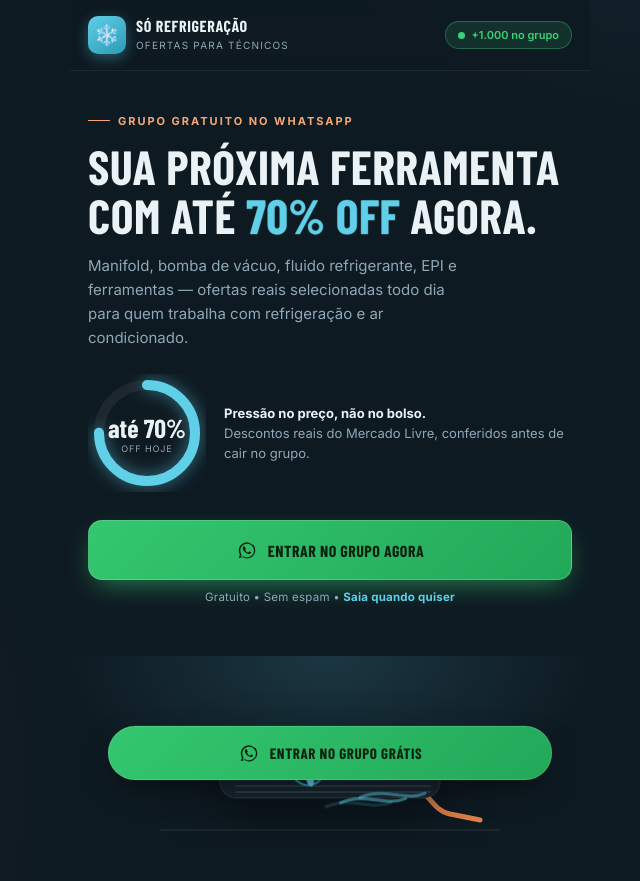
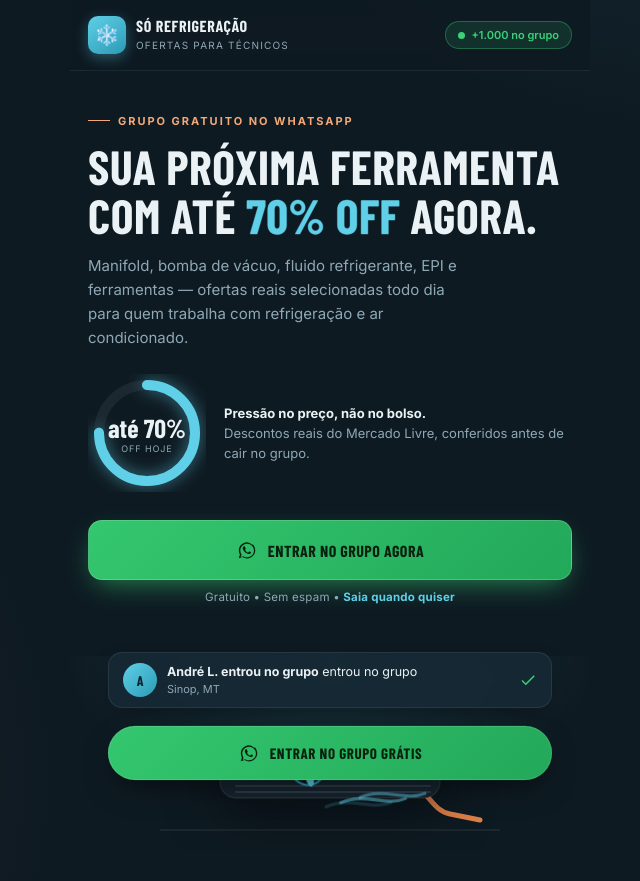
Before and after one commit to carlosmaximianoneto-debug/soregrigeracao, a plain HTML site: page index.html in a window 1280 px wide. Shown: the top 881 px of the page, without its empty margins (310-950 px from the left). Drawn offline with nearby package versions, Linux system fonts and the light colour scheme; a web font is replaced by a local one.

Commit message:
Add files via upload

```diff
--- a/index.html
+++ b/index.html
@@ -348,7 +348,45 @@
     50%{opacity:.25;}
   }
 
+  /* ===== JOIN TOAST ===== */
+  .join-toast{
+    position:fixed;
+    bottom:92px;left:50%;
+    transform:translate(-50%, 20px);
+    width:calc(100% - 36px);max-width:444px;
+    z-index:99;
+    display:flex;align-items:center;gap:10px;
+    background:rgba(22,41,53,0.92);
+    backdrop-filter:blur(10px);
+    border:1px solid rgba(255,255,255,0.08);
+    border-radius:14px;
+    padding:10px 14px;
+    box-shadow:0 10px 24px -10px rgba(0,0,0,0.5);
+    opacity:0;
+    pointer-events:none;
+    transition:opacity .35s ease, transform .35s ease;
+  }
+  .join-toast.show{
+    opacity:1;
+    transform:translate(-50%, 0);
+  }
+  .join-toast .av{
+    width:34px;height:34px;border-radius:50%;
+    background:linear-gradient(135deg,var(--ice),#2C9AB5);
+    display:flex;align-items:center;justify-content:center;
+    font-family:'Barlow Condensed',sans-serif;font-weight:800;font-size:14px;
+    color:#08222C;flex-shrink:0;
+  }
+  .join-toast .txt{font-size:12.5px;line-height:1.35;color:var(--text);}
+  .join-toast .txt b{font-weight:700;}
+  .join-toast .txt span{color:var(--muted);display:block;font-size:11px;margin-top:1px;}
+  .join-toast .check{
+    margin-left:auto;color:var(--green);flex-shrink:0;
+    width:18px;height:18px;
+  }
+
   @media (prefers-reduced-motion: reduce){
+    .join-toast{display:none;}
     .ac-fan, .ac-wave, .ac-led{animation:none !important; opacity:.7;}
     *{animation-duration:0.01ms !important;}
   }
@@ -396,7 +434,7 @@
       </div>
     </div>
 
-    <a class="cta-primary" href="https://chat.whatsapp.com/D4pPR1Ry3QZ3mHM55FTBEd" target="_blank" rel="noopener">
+    <a class="cta-primary" href="https://chat.whatsapp.com/CVohZEusfBUAjFgDaPwIQp" target="_blank" rel="noopener">
       <svg viewBox="0 0 24 24" fill="currentColor"><path d="M17.6 6.32A8.86 8.86 0 0 0 12.04 3.5c-4.95 0-8.96 4-8.96 8.95 0 1.58.42 3.12 1.21 4.46L3 21l4.2-1.25a8.94 8.94 0 0 0 4.83 1.4h.01c4.95 0 8.96-4 8.96-8.95 0-2.39-.93-4.64-2.4-6.32-.01-.01 0 0 0 0Zm-5.56 13.7h-.01a7.4 7.4 0 0 1-3.78-1.04l-.27-.16-2.8.83.84-2.73-.18-.28a7.42 7.42 0 0 1-1.14-3.96c0-4.1 3.34-7.44 7.45-7.44a7.4 7.4 0 0 1 5.27 2.18 7.39 7.39 0 0 1 2.18 5.26c0 4.1-3.35 7.44-7.46 7.34Zm4.08-5.58c-.22-.11-1.32-.65-1.53-.73-.2-.07-.35-.11-.5.11-.15.22-.57.73-.7.88-.13.15-.26.16-.48.05-.22-.11-.93-.34-1.78-1.1-.66-.58-1.1-1.31-1.23-1.53-.13-.22-.01-.34.1-.45.11-.11.25-.28.37-.42.12-.14.16-.24.24-.4.08-.16.04-.3-.03-.42-.07-.11-.62-1.49-.85-2.03-.18-.43-.37-.37-.5-.37-.13 0-.28-.01-.43-.01-.15 0-.39.06-.6.27-.21.21-.8.78-.8 1.9 0 1.12.82 2.2.93 2.35.11.15 1.55 2.36 3.76 3.21 1.86.72 2.24.59 2.65.55.41-.04 1.32-.54 1.5-1.06.19-.52.19-.96.13-1.06-.06-.1-.21-.16-.43-.27Z"></path></svg>
       Entrar no grupo agora
     </a>
@@ -578,7 +616,7 @@
   <section class="final">
     <h2>Não perca a próxima oferta</h2>
     <p>Manifold, bomba de vácuo, fluido refrigerante, EPI e ferramentas com desconto — direto no seu WhatsApp, todos os dias.</p>
-    <a class="cta-primary" href="https://chat.whatsapp.com/D4pPR1Ry3QZ3mHM55FTBEd" target="_blank" rel="noopener">
+    <a class="cta-primary" href="https://chat.whatsapp.com/CVohZEusfBUAjFgDaPwIQp" target="_blank" rel="noopener">
       <svg viewBox="0 0 24 24" fill="currentColor"><path d="M17.6 6.32A8.86 8.86 0 0 0 12.04 3.5c-4.95 0-8.96 4-8.96 8.95 0 1.58.42 3.12 1.21 4.46L3 21l4.2-1.25a8.94 8.94 0 0 0 4.83 1.4h.01c4.95 0 8.96-4 8.96-8.95 0-2.39-.93-4.64-2.4-6.32-.01-.01 0 0 0 0Zm-5.56 13.7h-.01a7.4 7.4 0 0 1-3.78-1.04l-.27-.16-2.8.83.84-2.73-.18-.28a7.42 7.42 0 0 1-1.14-3.96c0-4.1 3.34-7.44 7.45-7.44a7.4 7.4 0 0 1 5.27 2.18 7.39 7.39 0 0 1 2.18 5.26c0 4.1-3.35 7.44-7.46 7.34Zm4.08-5.58c-.22-.11-1.32-.65-1.53-.73-.2-.07-.35-.11-.5.11-.15.22-.57.73-.7.88-.13.15-.26.16-.48.05-.22-.11-.93-.34-1.78-1.1-.66-.58-1.1-1.31-1.23-1.53-.13-.22-.01-.34.1-.45.11-.11.25-.28.37-.42.12-.14.16-.24.24-.4.08-.16.04-.3-.03-.42-.07-.11-.62-1.49-.85-2.03-.18-.43-.37-.37-.5-.37-.13 0-.28-.01-.43-.01-.15 0-.39.06-.6.27-.21.21-.8.78-.8 1.9 0 1.12.82 2.2.93 2.35.11.15 1.55 2.36 3.76 3.21 1.86.72 2.24.59 2.65.55.41-.04 1.32-.54 1.5-1.06.19-.52.19-.96.13-1.06-.06-.1-.21-.16-.43-.27Z"></path></svg>
       Quero entrar no grupo
     </a>
@@ -592,6 +630,15 @@
 
 </main>
 
+<div class="join-toast" id="joinToast">
+  <div class="av" id="joinAv">M</div>
+  <div class="txt">
+    <b id="joinName">Marcos S.</b> entrou no grupo
+    <span id="joinCity">Cuiabá, MT</span>
+  </div>
+  <svg class="check" viewBox="0 0 24 24" fill="currentColor"><path d="M9 16.2 4.8 12l-1.4 1.4L9 19 21 7l-1.4-1.4L9 16.2z"/></svg>
+</div>
+
 <div class="float-wa">
   <a href="https://chat.whatsapp.com/CVohZEusfBUAjFgDaPwIQp" target="_blank" rel="noopener">
     <svg viewBox="0 0 24 24" fill="currentColor"><path d="M17.6 6.32A8.86 8.86 0 0 0 12.04 3.5c-4.95 0-8.96 4-8.96 8.95 0 1.58.42 3.12 1.21 4.46L3 21l4.2-1.25a8.94 8.94 0 0 0 4.83 1.4h.01c4.95 0 8.96-4 8.96-8.95 0-2.39-.93-4.64-2.4-6.32-.01-.01 0 0 0 0Zm-5.56 13.7h-.01a7.4 7.4 0 0 1-3.78-1.04l-.27-.16-2.8.83.84-2.73-.18-.28a7.42 7.42 0 0 1-1.14-3.96c0-4.1 3.34-7.44 7.45-7.44a7.4 7.4 0 0 1 5.27 2.18 7.39 7.39 0 0 1 2.18 5.26c0 4.1-3.35 7.44-7.46 7.34Zm4.08-5.58c-.22-.11-1.32-.65-1.53-.73-.2-.07-.35-.11-.5.11-.15.22-.57.73-.7.88-.13.15-.26.16-.48.05-.22-.11-.93-.34-1.78-1.1-.66-.58-1.1-1.31-1.23-1.53-.13-.22-.01-.34.1-.45.11-.11.25-.28.37-.42.12-.14.16-.24.24-.4.08-.16.04-.3-.03-.42-.07-.11-.62-1.49-.85-2.03-.18-.43-.37-.37-.5-.37-.13 0-.28-.01-.43-.01-.15 0-.39.06-.6.27-.21.21-.8.78-.8 1.9 0 1.12.82 2.2.93 2.35.11.15 1.55 2.36 3.76 3.21 1.86.72 2.24.59 2.65.55.41-.04 1.32-.54 1.5-1.06.19-.52.19-.96.13-1.06-.06-.1-.21-.16-.43-.27Z"></path></svg>
@@ -599,5 +646,43 @@
   </a>
 </div>
 
+<script>
+  (function(){
+    var nomes = [
+      ['Marcos S.','Cuiabá, MT'],
+      ['Juliana R.','Rondonópolis, MT'],
+      ['Carlos E.','Goiânia, GO'],
+      ['Pedro H.','Campo Grande, MS'],
+      ['André L.','Sinop, MT'],
+      ['Felipe M.','Várzea Grande, MT'],
+      ['Rafael T.','Cuiabá, MT'],
+      ['Bruno C.','Primavera do Leste, MT'],
+      ['Diego A.','Rondonópolis, MT'],
+      ['Thiago N.','Goiânia, GO'],
+      ['Gustavo P.','Sorriso, MT'],
+      ['Leandro F.','Cuiabá, MT']
+    ];
+
+    var toast = document.getElementById('joinToast');
+    var nameEl = document.getElementById('joinName');
+    var cityEl = document.getElementById('joinCity');
+    var avEl = document.getElementById('joinAv');
+    var idx = Math.floor(Math.random() * nomes.length);
+
+    function showToast(){
+      idx = (idx + 1) % nomes.length;
+      var n = nomes[idx];
+      nameEl.textContent = n[0] + ' entrou no grupo';
+      cityEl.textContent = n[1];
+      avEl.textContent = n[0].charAt(0);
+      toast.classList.add('show');
+      setTimeout(function(){ toast.classList.remove('show'); }, 4200);
+    }
+
+    setTimeout(showToast, 2200);
+    setInterval(showToast, 9000);
+  })();
+</script>
+
 </body>
 </html>
```
